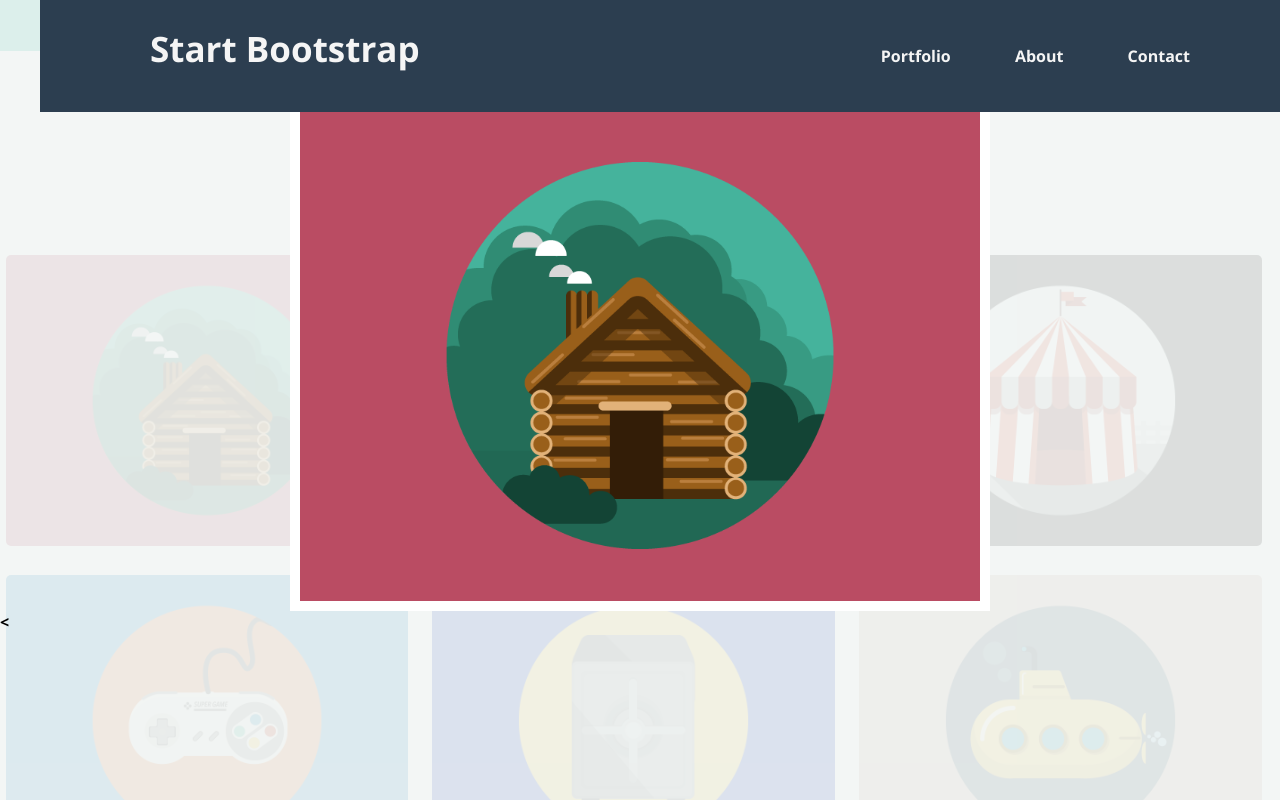
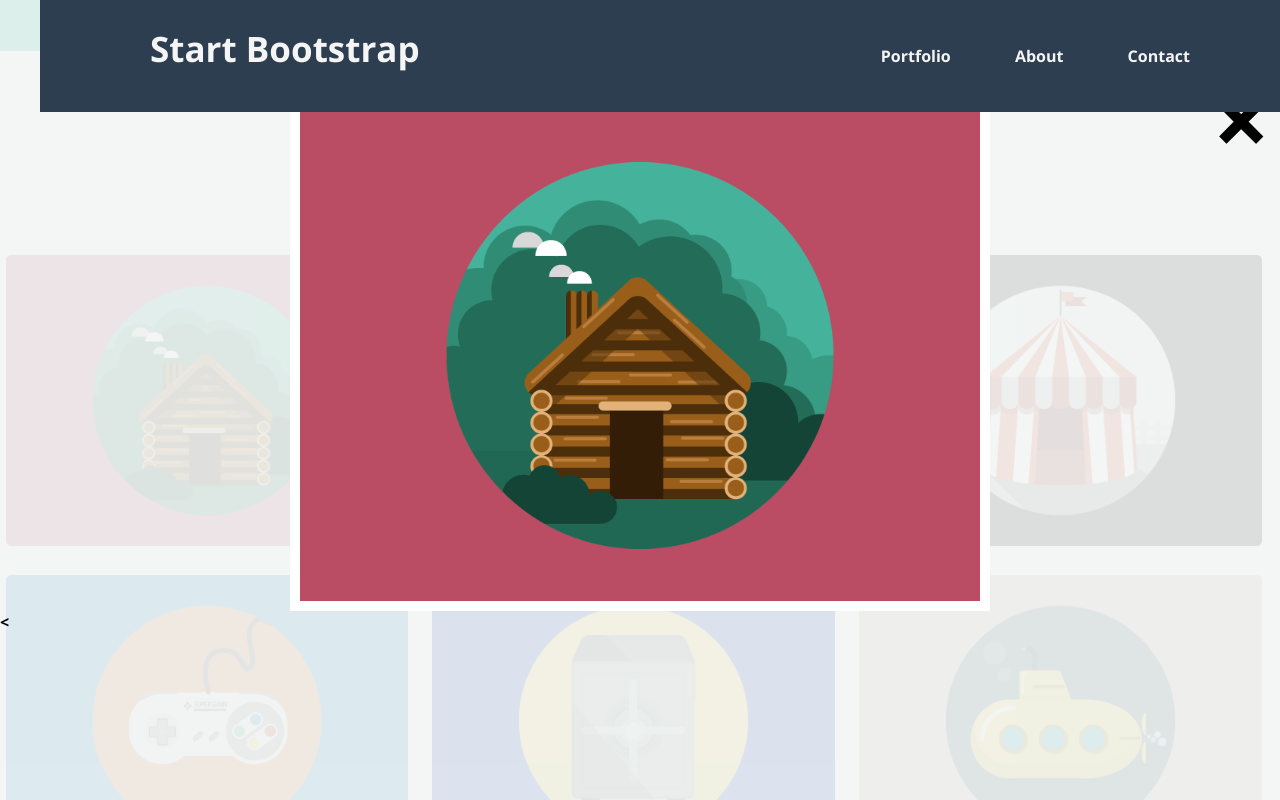
Before and after one commit to milagrosMndoza/Ejercicio_Evaluado_Freelancer, a plain HTML site: page index.html in a window 1280 px wide. Both pictures are taken after a click on the picture 206 px from the left and 1149 px from the top of the page. Shown: the part 749-1549 px from the top of the page. Drawn offline with nearby package versions, Linux system fonts and the light colour scheme.

Commit message:
modificando mi css

```diff
--- a/css/common.css
+++ b/css/common.css
@@ -148,7 +148,7 @@ a.menor {
 .close {
     position: absolute;
     top: 50px;
-    right: -100px;
+    right: 10px;
     color: black;
     font-size: 100px;
     font-weight: bold;
```
